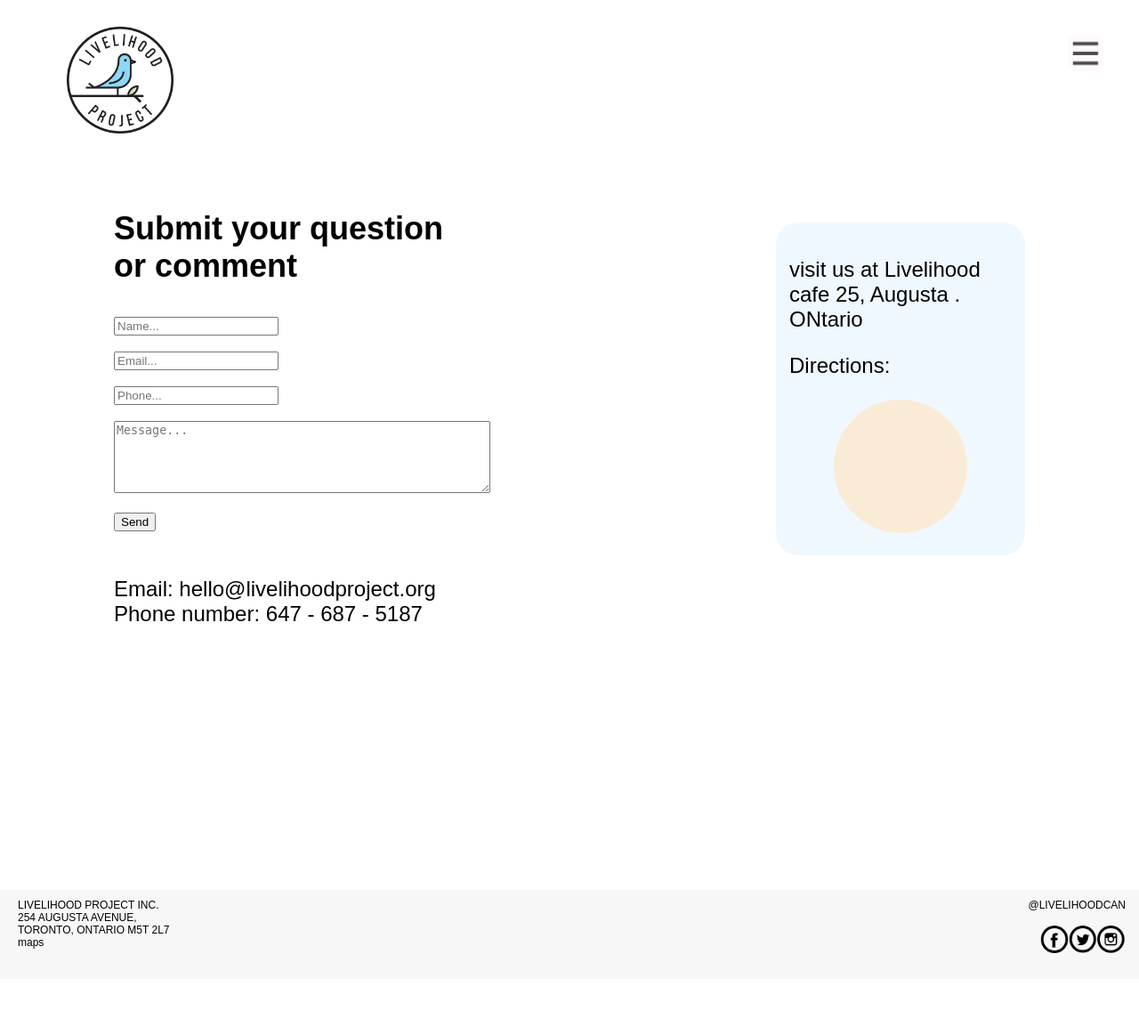
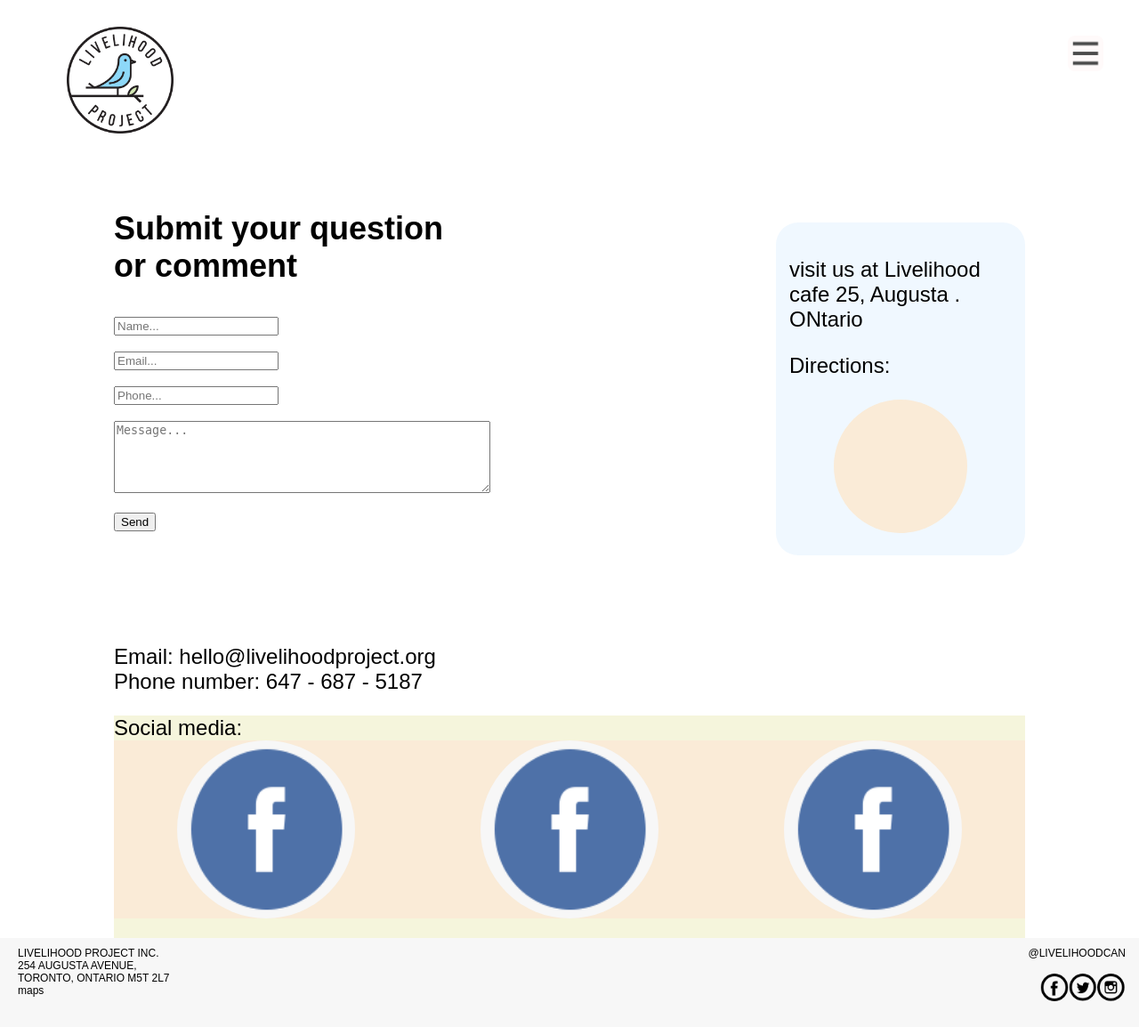
Before and after one commit to M-kafi/livelihood_project, a PHP site: page /contact_us.php in a window 1280 px wide. Shown: the whole page at 89% size. Before the commit the page ends 1072 px from the top, so only its background shows below. Run offline with PHP 8.4, Linux system fonts and the light colour scheme; some libraries are stand-ins or nearby versions; some web fonts are replaced.

Commit message:
1 - 06 - 2017

```diff
--- a/contact_us.php
+++ b/contact_us.php
@@ -137,7 +137,7 @@ $note ="Your message has been submitted!";
 
     </section>
 
-             <section id="contact_details" >
+         <section id="contact_details" >
             <p>
                 Email: hello@livelihoodproject.org<br />
                 Phone number: 647 - 687 - 5187
@@ -146,7 +146,25 @@ $note ="Your message has been submitted!";
 
 
 
+
+
         </section>
+
+
+
+            <section id="social_media" >
+           <span id ="social_media_title" >Social media:</span><br />
+           <a class="social_media_link" > <img class="social_media_img" src = "images/facebook.png" alt = "facebook"  />  </a>
+           <a  class="social_media_link"> <img class = "social_media_img" src = "images/facebook.png" alt = "twitter"  />  </a>
+           <a class="social_media_link" > <img class = "social_media_img" src ="images/facebook.png" alt = "instagram"  />  </a>
+
+                  Social media:<br />
+
+
+
+
+        </section>
+
 
 
         </section>
--- a/css/contact_us.css
+++ b/css/contact_us.css
@@ -9,7 +9,7 @@ html,body
 
 main
 {
- height:100%;
+
  width: 100%;
  display:block;
  margin: 0px;
@@ -225,6 +225,7 @@ nav
 {
     display: block;
     overflow: hidden;
+    height: 500px;
 }
 
 #contact_details
@@ -232,6 +233,39 @@ nav
     width: 100%;
     font-size: 24px;
 
+}
+
+#social_media
+{
+    background-color:beige;
+    font-size: 0px;
+    height: 250px;
+}
+
+.social_media_link
+{
+    margin: 0px;
+    padding: 0px;
+    display: inline-block;
+    width: 33.33%;
+    background-color: antiquewhite;
+    height: 200px;
+    font-size: 16px;
+    text-align: center;
+}
+
+.social_media_img
+{
+    margin: 0px;
+    padding: 0px;
+    border-radius: 100px;
+    width: 200px;
+    height: 200px;
+}
+
+#social_media_title
+{
+    font-size: 24px;
 }
 
 
--- a/js/home.js
+++ b/js/home.js
@@ -156,6 +156,18 @@ else {
 
         },2000 );
 
+
+        $("#map_img").mouseout( function(){
+
+        $("#map_img").animate({
+           width : '150px',
+           height: '150px'
+
+        },2000 );
+
+
+        });
+
     });
 
 
```
